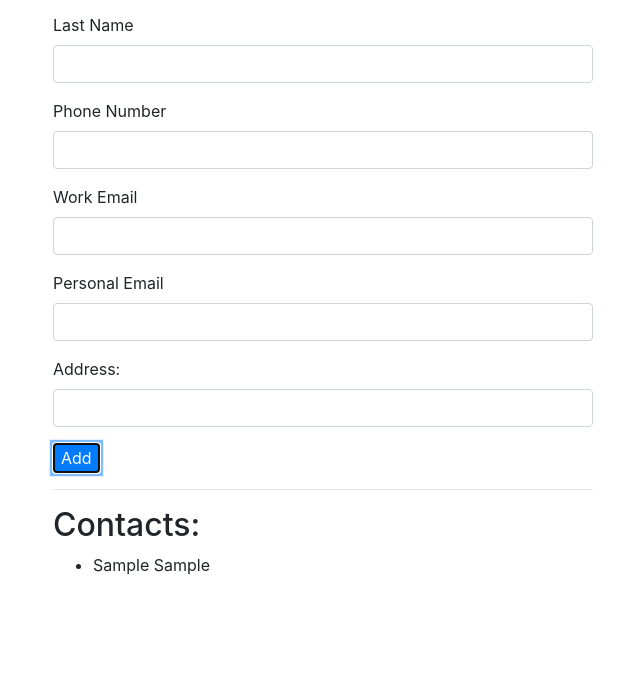
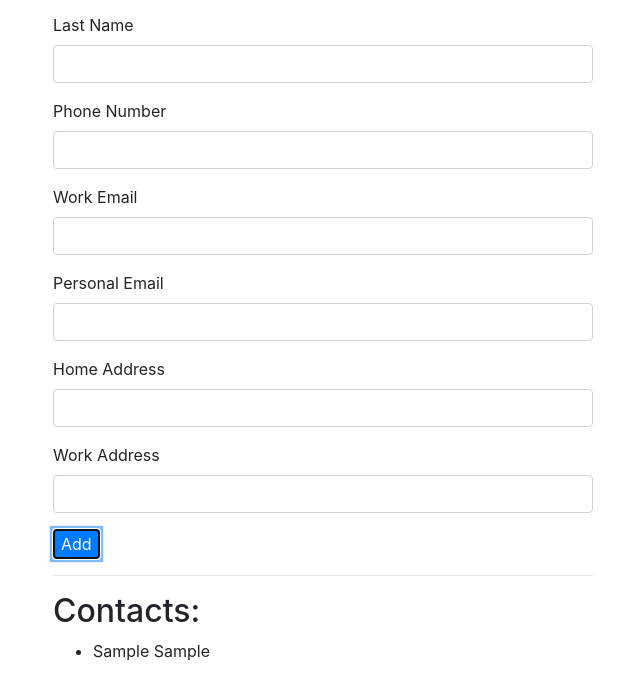
Before and after one commit to spnoneil/address-book, a plain HTML site: page index.html in a window 1280 px wide. Both pictures are taken after typing "Sample", "Sample", "Sample", "Sample", "Sample", "Sample" into the empty fields and a click on the button "Add". Shown: the part 208-887 px from the top of the page, without its empty margins (32-672 px from the left). Before the commit the page ends 801 px from the top, so only its background shows below. Drawn offline with nearby package versions, Linux system fonts and the light colour scheme.

Commit message:
add home and personal address field
Co-authored-by: Levi Kohler <kohler.la01@gmail.com>

```diff
--- a/index.html
+++ b/index.html
@@ -39,8 +39,12 @@
             <input type="text" class="form-control" id="new-personal-email">
           </div>
           <div class="form-group">
-            <label for="new-address">Address:</label>
-            <input type="text" class="form-control" id="new-address">
+            <label for="new-home-address">Home Address</label>
+            <input type="text" class="form-control" id="new-home-address">
+          </div>
+          <div class="form-group">
+            <label for="new-work-address">Work Address</label>
+            <input type="text" class="form-control" id="new-work-address">
           </div>
           <button type="submit" class="btn-primary">Add</button>
         </form>
@@ -56,7 +60,8 @@
           <p>Phone Number: <span class="phone-number"></span></p>
           <p>Personal Email: <span class="personal-email"></span></p>
           <p>Work Email: <span class="work-email"></span></p>
-          <p>Address: <span class="address"></span></p>
+          <p>Home Address: <span class="home-address"></span></p>
+          <p>Work Address: <span class="work-address"></span></p>
           <div id="buttons">
           </div>
         </div>
--- a/js/scripts.js
+++ b/js/scripts.js
@@ -43,6 +43,11 @@ function Email(work, personal) {
   this.personal = personal
 }
 
+function Address(homeAddress, workAddress) {
+  this.homeAddress = homeAddress;
+  this.workAddress = workAddress;
+}
+
 Contact.prototype.fullName = function() {
   return this.firstName + " " + this.lastName;
 }
@@ -68,7 +73,8 @@ function showContact(contactId) {
   $(".phone-number").html(contact.phoneNumber);
   $(".personal-email").html(contact.email.personal);
   $(".work-email").html(contact.email.work);
-  $(".address").html(contact.address);
+  $(".home-address").html(contact.address.homeAddress);
+  $(".work-address").html(contact.address.workAddress);
   let buttons = $("#buttons");
   buttons.empty();
   buttons.append("<button class='deleteButton' id=" + +contact.id + ">Delete</button>");
@@ -89,22 +95,29 @@ $(document).ready(function() {
   attachContactListeners();
   $("form#new-contact").submit(function(e) {
     e.preventDefault();
+
     const inputtedFirstName = $("input#new-first-name").val();
     const inputtedLastName = $("input#new-last-name").val();
     const inputtedPhoneNumber = $("input#new-phone-number").val();
     const inputtedWorkEmail = $("input#new-work-email").val();
     const inputtedPersonalEmail = $("input#new-personal-email").val();
-    const inputtedAddress = $("input#new-address").val();
+    const inputtedHomeAddress = $("input#new-home-address").val();
+    const inputtedWorkAddress = $("input#new-work-address").val();
+
     $("input#new-first-name").val("");
     $("input#new-last-name").val("");
     $("input#new-phone-number").val("");
     $("input#new-personal-email").val("");
     $("input#new-work-email").val("");
-    $("input#new-address").val("");
+    $("input#new-home-address").val("");
+    $("input#new-work-address").val("");
+
+    let inputtedAddress = new Address(inputtedHomeAddress, inputtedWorkAddress);
     let inputtedEmail = new Email(inputtedWorkEmail, inputtedPersonalEmail);
     let newContact = new Contact(inputtedFirstName, inputtedLastName, inputtedPhoneNumber, inputtedEmail, inputtedAddress);
     addressBook.addContact(newContact);
     displayContactDetails(addressBook);
     console.log(addressBook.contacts);
+
   });
 });
```
